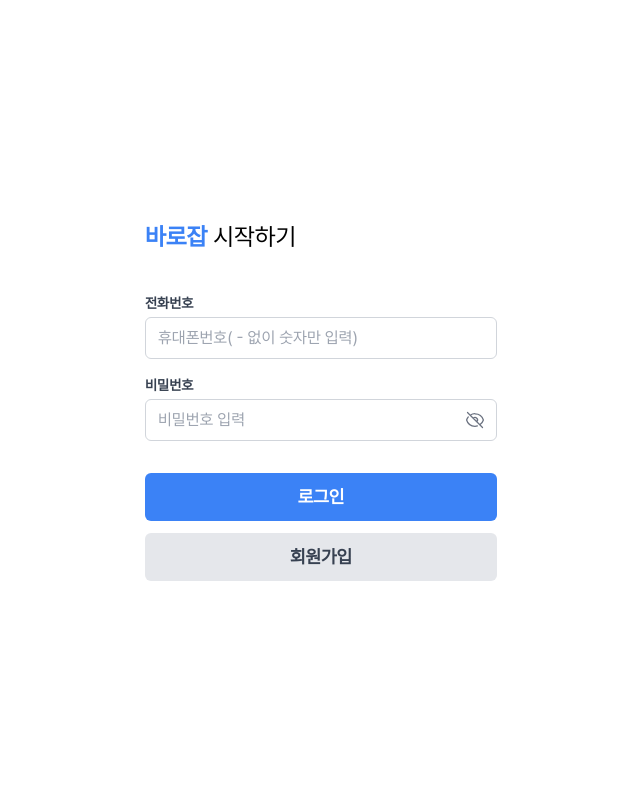
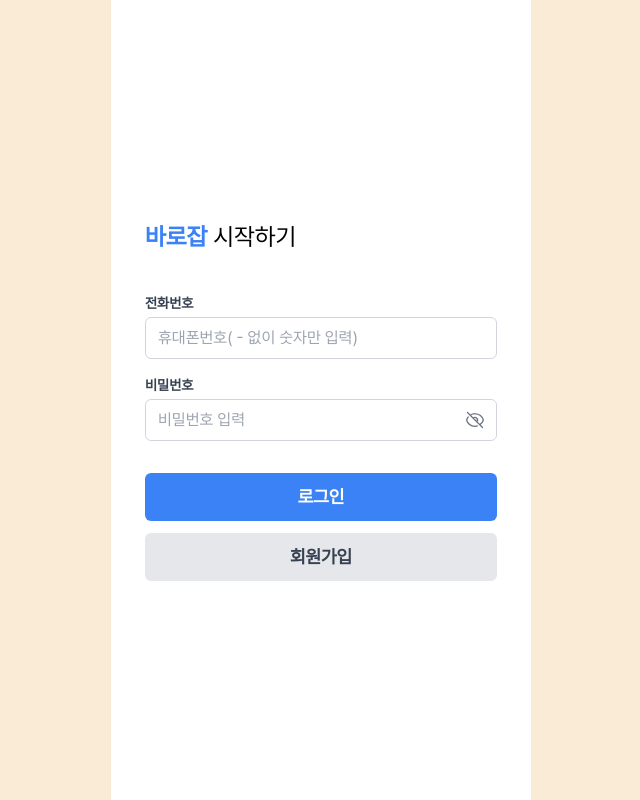
Before and after one commit to Barojob/frontend, a React (Vite) app: page /login in a window 1280 px wide. Shown: the whole page, without its empty margins (319-959 px from the left). Built offline with nearby package versions, Linux system fonts and the light colour scheme.

Commit message:
refactor: 코드 구조 수정

```diff
--- a/src/App.tsx
+++ b/src/App.tsx
@@ -7,23 +7,9 @@
     <Router>
       <Routes>
         {/* 로그인 페이지 */}
-        <Route
-          path="/login"
-          element={
-            <div className="flex min-h-screen justify-center items-center">
-              <LoginPage />
-            </div>
-          }
-        />
+        <Route path="/login" element={<LoginPage />} />
         {/* 회원가입 페이지 */}
-        <Route
-          path="/signup"
-          element={
-            <div className="flex min-h-screen justify-center items-center">
-              <SignupPage />
-            </div>
-          }
-        />
+        <Route path="/signup" element={<SignupPage />} />
       </Routes>
     </Router>
   );
--- a/src/index.css
+++ b/src/index.css
@@ -1,6 +1,13 @@
 @tailwind base;
 @tailwind components;
 @tailwind utilities;
+
+body {
+  max-width: 420px;
+  margin-left: auto;
+  margin-right: auto;
+  background-color: antiquewhite;
+}
 
 @font-face {
   font-family: "Pretendard-Black";
--- a/src/pages/LoginPage.tsx
+++ b/src/pages/LoginPage.tsx
@@ -70,7 +70,7 @@
   };
 
   return (
-    <div className="w-full flex flex-col justify-center bg-white">
+    <div className="w-full flex flex-col justify-center h-screen bg-white">
       <div className="flex items-center justify-center">
         <div className="p-6 w-[25rem]">
           <div className="text-2xl mb-10 text-left">
--- a/src/pages/SignupPage.tsx
+++ b/src/pages/SignupPage.tsx
@@ -85,7 +85,7 @@
   };
 
   return (
-    <div className="flex flex-col justify-center h-screen font-['Pretendard-Regular']">
+    <div className="flex flex-col justify-center h-screen font-['Pretendard-Regular'] bg-white">
       <div className="flex items-center justify-center">
         <div className="p-6 w-[25rem]">
           <div className="text-2xl font-medium mb-10 text-left">
```
